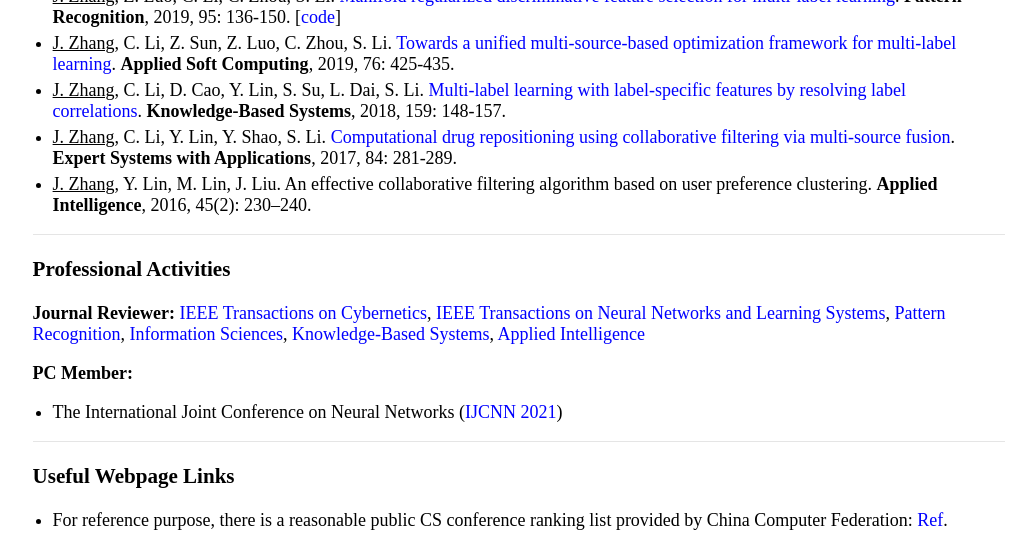
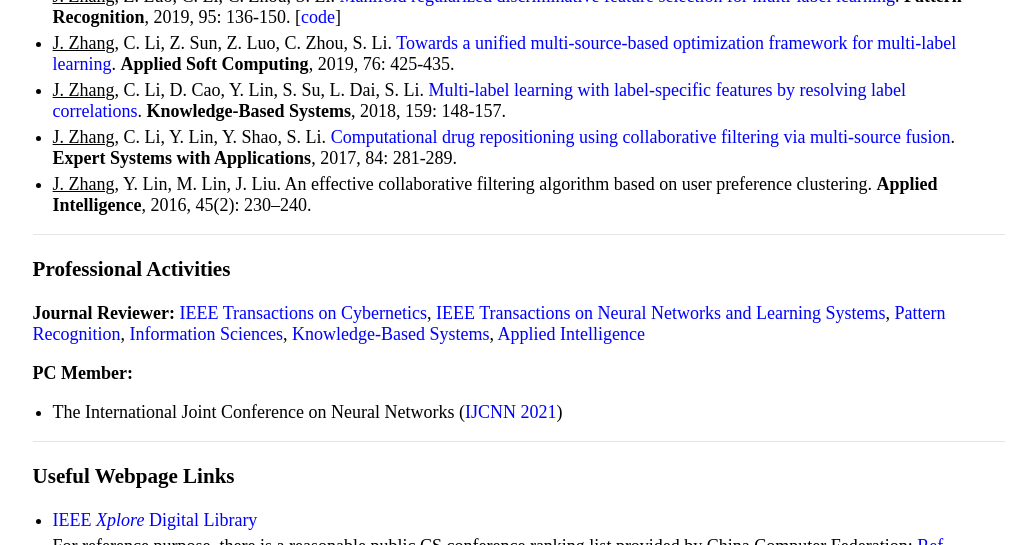
Before and after one commit to jiazhang-ml/jiazhang-ml.github.io, a Jekyll site: the page built from index.md, in a window 1280 px wide and 900 px high, scrolled down 704 px, cut to the strip 0-545 px from the top of the window. Shown: the whole strip, without its empty margins (121-1157 px from the left). Built offline with Jekyll 4.4.1, drawn with Linux system fonts in a browser that asks for light colours.

Commit message:
Update index.md

```diff
--- a/index.md
+++ b/index.md
@@ -39,4 +39,5 @@ I have a few recent manuscripts available on-line: ( More Publications in [[Goog
 ---
 
 ### Useful Webpage Links
+* [IEEE *Xplore* Digital Library](https://ieeexplore.ieee.org/Xplore/home.jsp)
 * For reference purpose, there is a reasonable public CS conference ranking list provided by China Computer Federation: [Ref](https://www.ccf.org.cn/Academic_Evaluation/By_category/).
```
